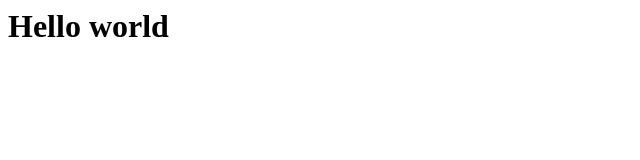
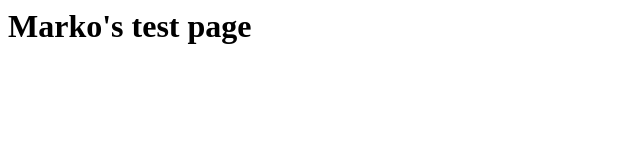
Before and after one commit to markocosic/markocosic.github.io, a plain HTML site: page index.html in a window 1280 px wide. Shown: the whole page, without its empty margins (0-640 px from the left). Drawn offline with Linux system fonts and the light colour scheme.

Commit message:
Update index.html

```diff
--- a/index.html
+++ b/index.html
@@ -1,8 +1,8 @@
 <html>
 <head>
-<title>Marko's page</title>
+<title>Marko's test page</title>
 </head>
 <body>
-<h1>Hello world</h1>
+<h1>Marko's test page</h1>
 </body>
 </html>
```
